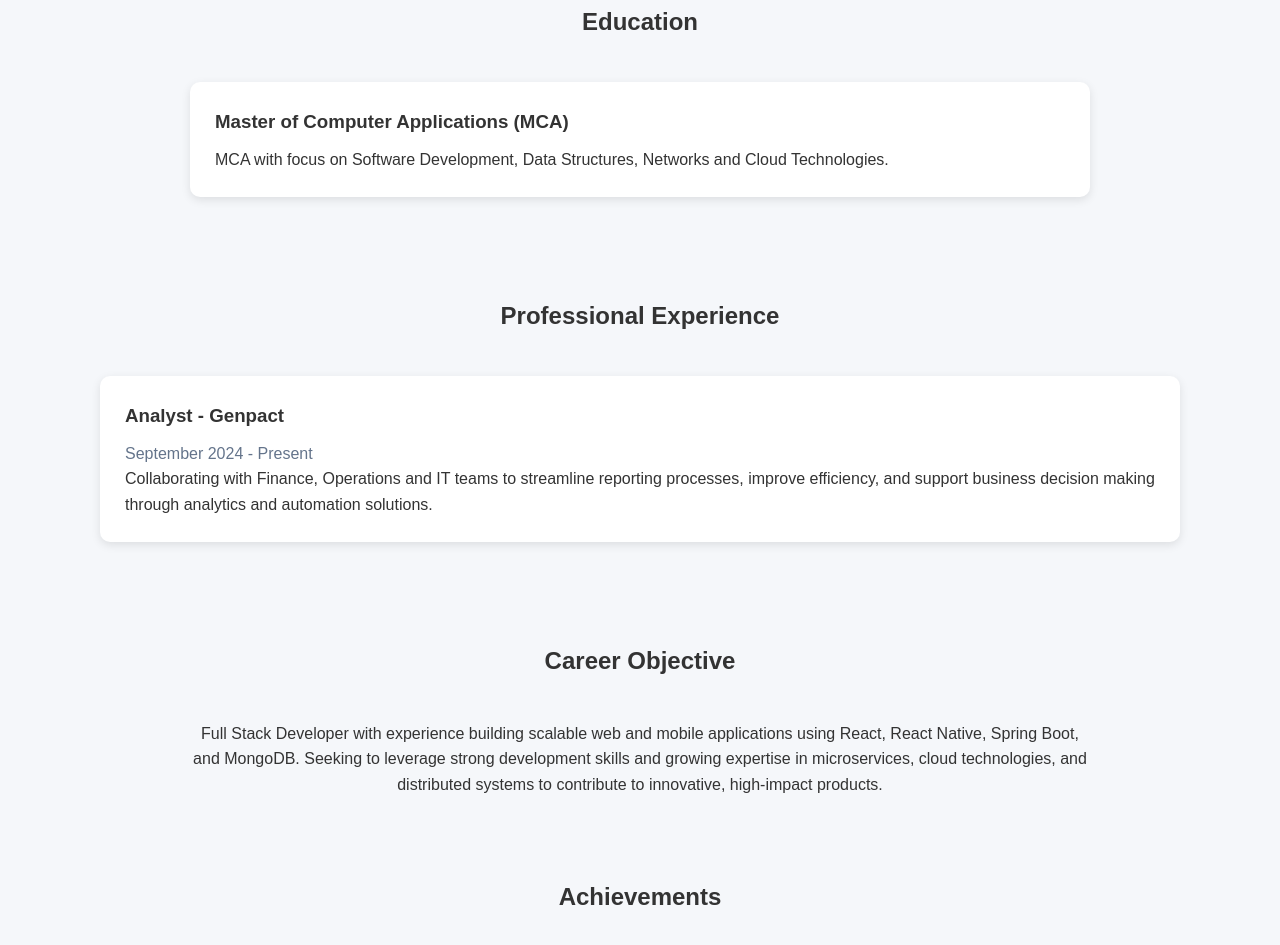
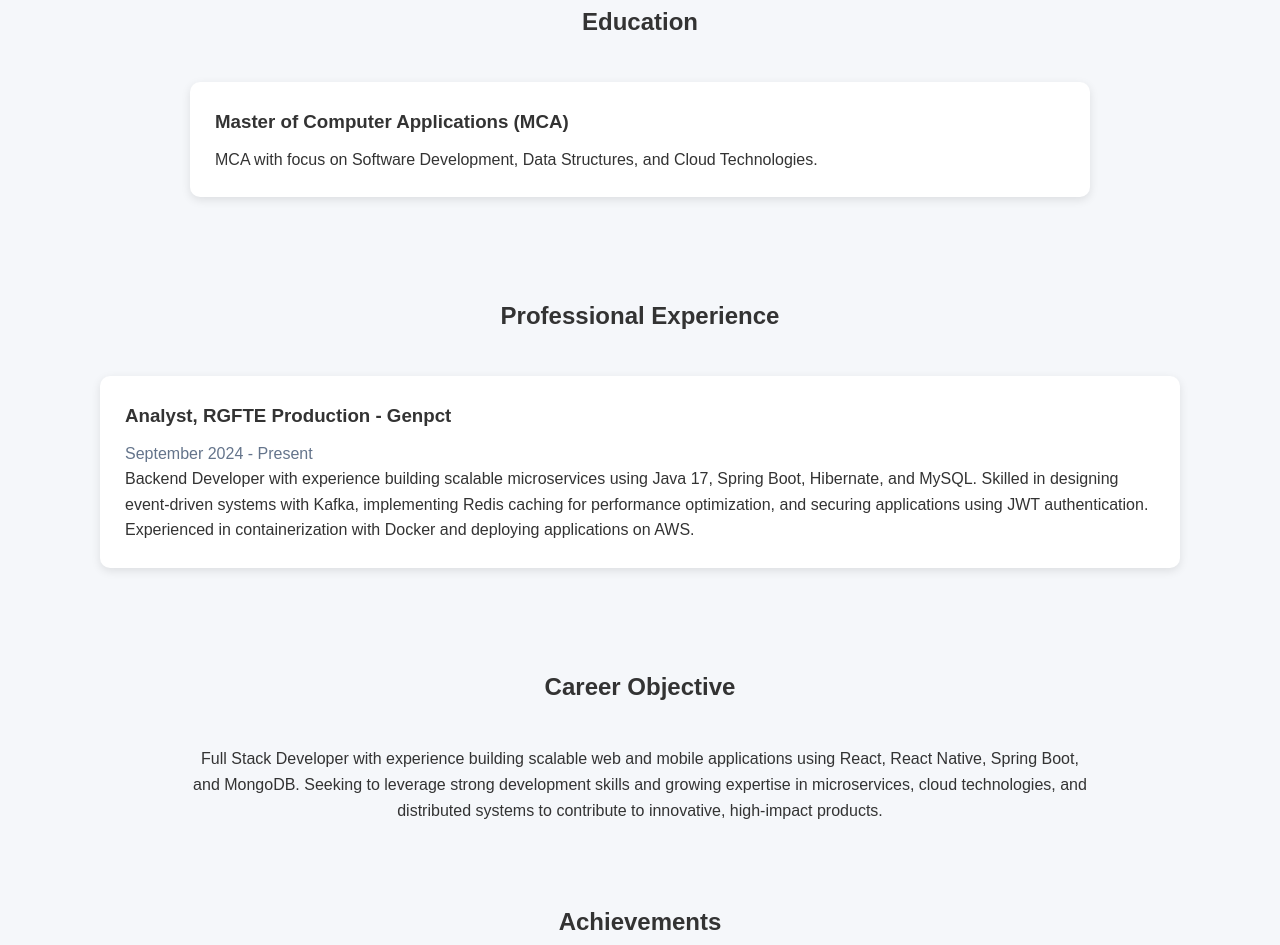
Before and after one commit to KarthikSaini/Portfolio, a plain HTML site: page about.html in a window 1280 px wide. Shown: the part 860-1805 px from the top of the page. Drawn offline with Linux system fonts and the light colour scheme.

Commit message:
About Page updated

```diff
--- a/about.html
+++ b/about.html
@@ -74,7 +74,7 @@
                 <h3>Master of Computer Applications (MCA)</h3>
                 <p>
                     MCA with focus on Software Development,
-                    Data Structures, Networks and Cloud Technologies.
+                    Data Structures, and Cloud Technologies.
                 </p>
             </div>
 
@@ -89,15 +89,18 @@
 
         <div class="card">
 
-            <h3>Analyst - Genpact</h3>
+            <h3>Analyst, RGFTE Production - Genpct</h3>
 
             <span>September 2024 - Present</span>
 
             <p>
-                Collaborating with Finance, Operations and IT teams
-                to streamline reporting processes, improve efficiency,
-                and support business decision making through analytics
-                and automation solutions.
+                Backend Developer with experience building scalable
+                microservices using Java 17, Spring Boot, Hibernate,
+                and MySQL. Skilled in designing event-driven systems
+                with Kafka, implementing Redis caching for performance
+                optimization, and securing applications using JWT authentication.
+                Experienced in containerization with Docker and deploying
+                applications on AWS.
             </p>
 
         </div>
```
